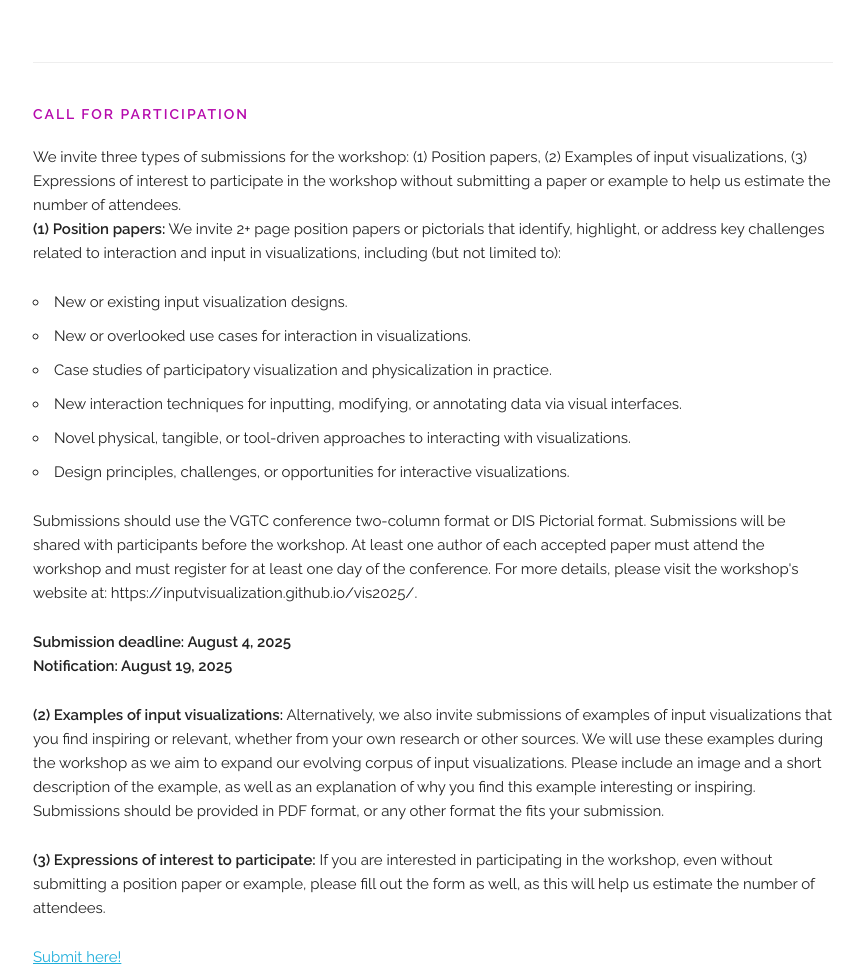
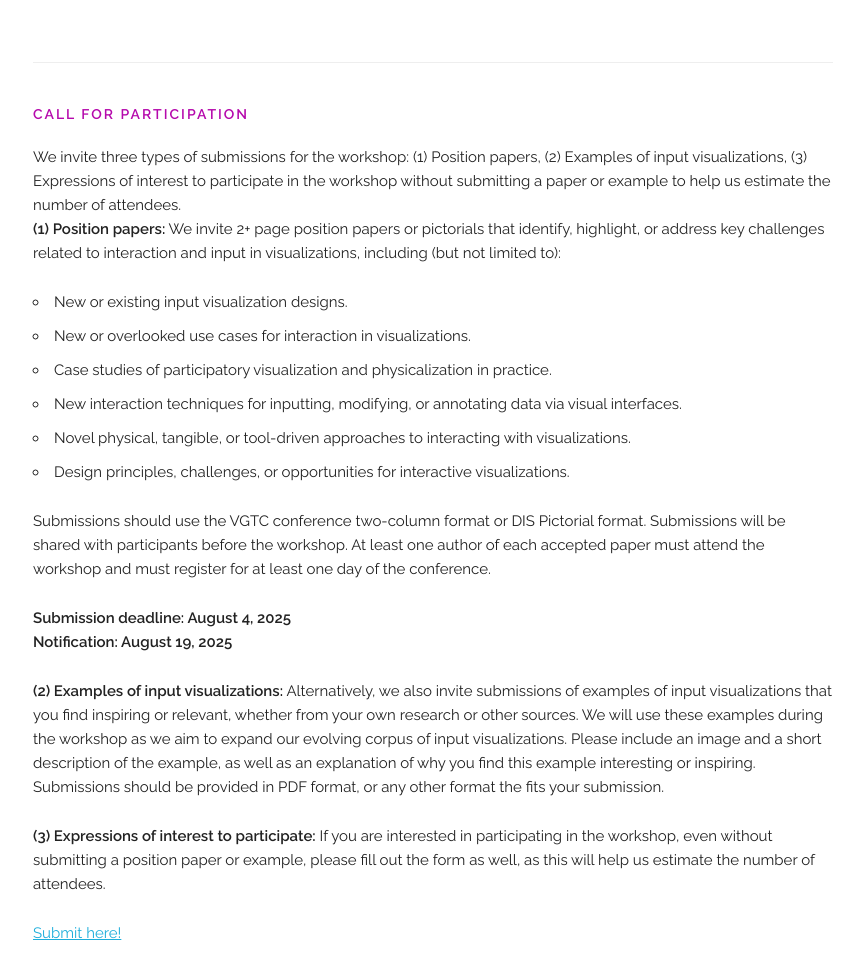
Before and after one commit to InputVisualization/Inputvisualization.github.io, a plain HTML site: page vis2025/index.html in a window 1280 px wide. Shown: the part 525-1497 px from the top of the page, without its empty margins (207-1070 px from the left). Drawn offline with nearby package versions, Linux system fonts and the light colour scheme.

Commit message:
Update index.html

```diff
--- a/vis2025/index.html
+++ b/vis2025/index.html
@@ -85,7 +85,7 @@ Input visualization --- ``<i>visual representations that are designed to collect
         <li> Novel physical, tangible, or tool-driven approaches to interacting with visualizations.
         <li> Design principles, challenges, or opportunities for interactive visualizations.
         </ul>
-      Submissions should use the VGTC conference two-column format or DIS Pictorial format. Submissions will be shared with participants before the workshop. At least one author of each accepted paper must attend the workshop and must register for at least one day of the conference. For more details, please visit the workshop's website at: https://inputvisualization.github.io/vis2025/.
+      Submissions should use the VGTC conference two-column format or DIS Pictorial format. Submissions will be shared with participants before the workshop. At least one author of each accepted paper must attend the workshop and must register for at least one day of the conference.
       </p>
 <p>
   <b>Submission deadline: August 4, 2025</b><br/>
```
